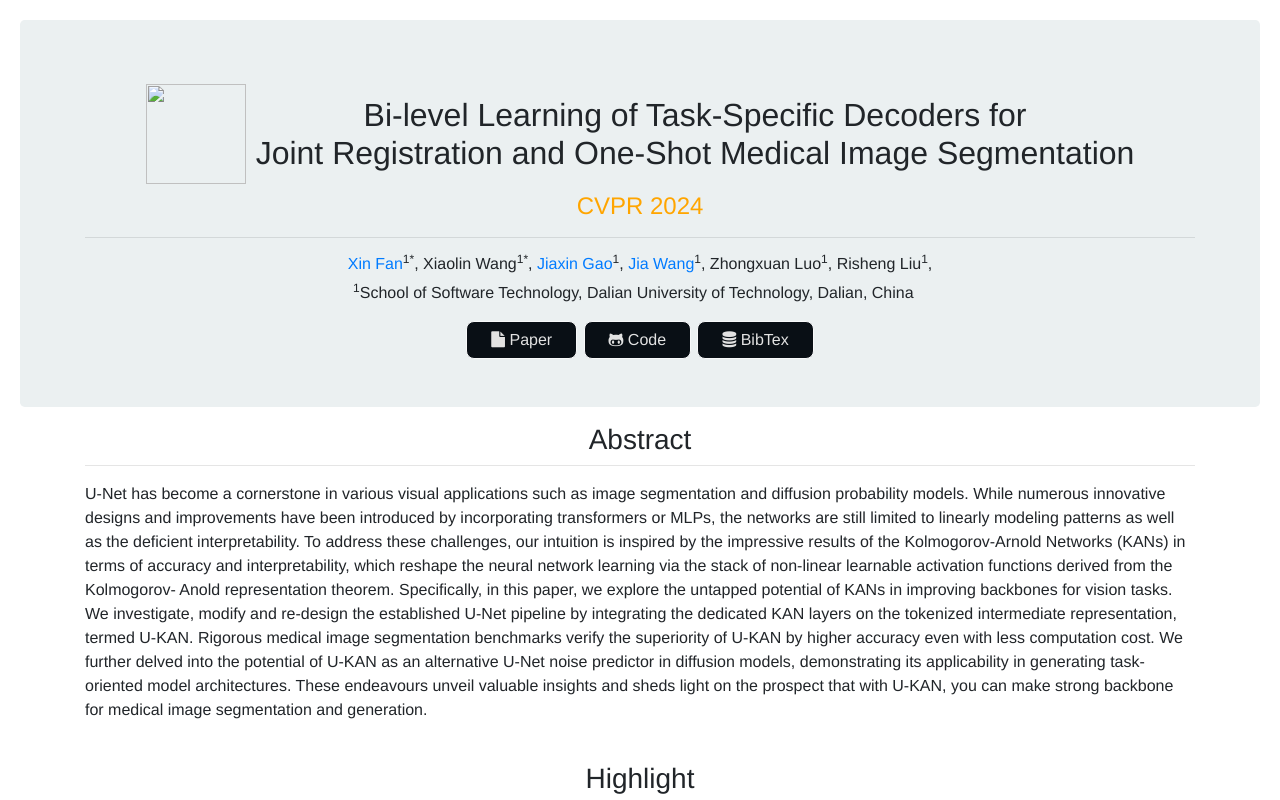
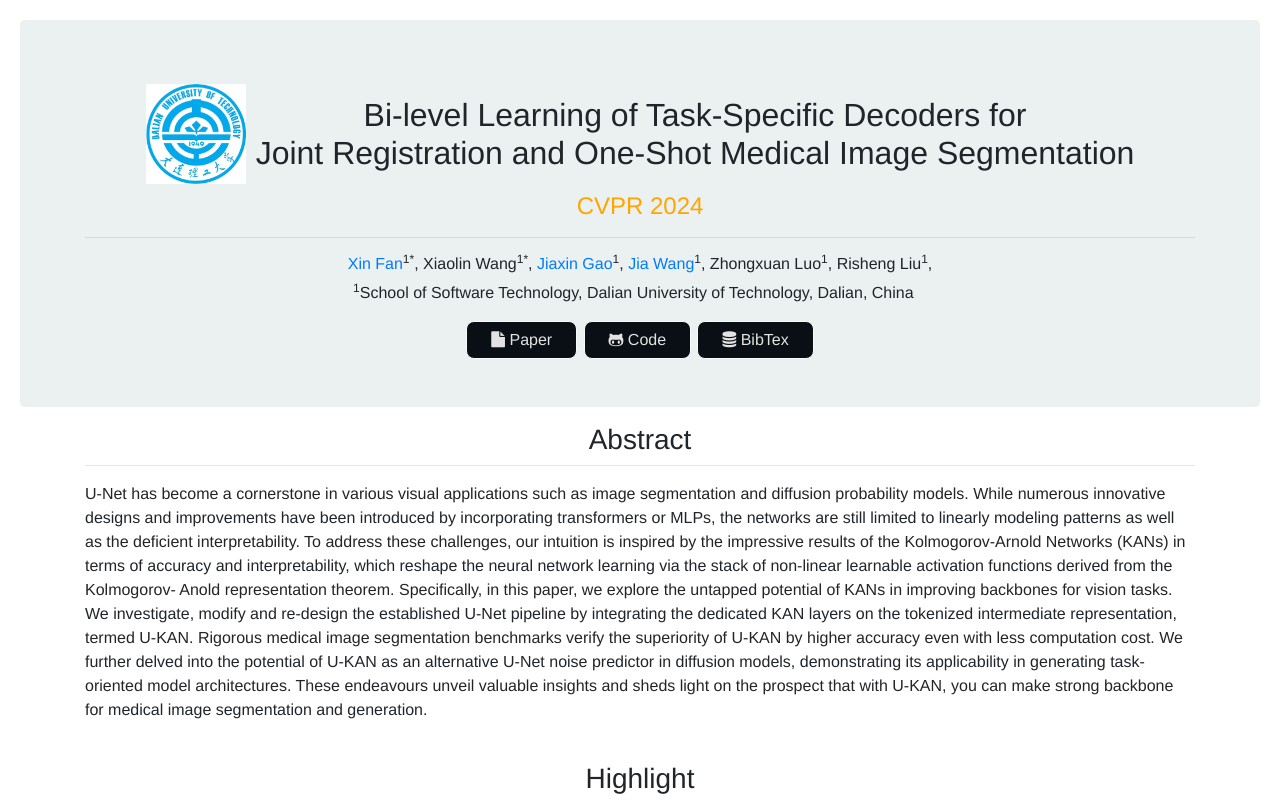
Before and after one commit to Bi-JROS/Bi-JROS.github.io, a plain HTML site: page index.html in a window 1280 px wide. Shown: the top 800 px of the page. Drawn offline with Linux system fonts and the light colour scheme.

Commit message:
Update index.html

```diff
--- a/index.html
+++ b/index.html
@@ -89,7 +89,7 @@
           <div class="col-12">
 
             <h2 class="centered">
-              <img src="./pic/logo_1.png" alt="" width="100" height="100">
+              <img src="./pic/logo1.png" alt="" width="100" height="100">
               <!-- <img src="./pic/logo_2.png" alt="" width="100" height="100"> -->
               <div>
                   Bi-level Learning of Task-Specific Decoders for <br>
```
